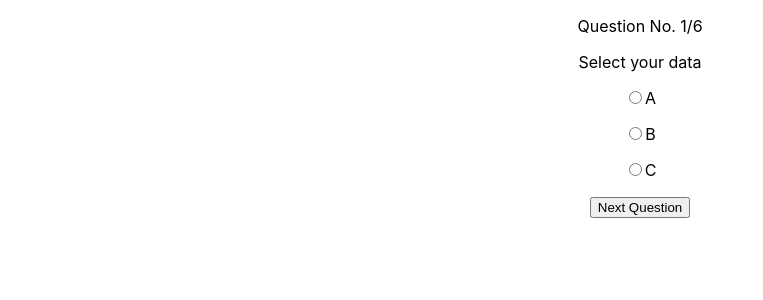
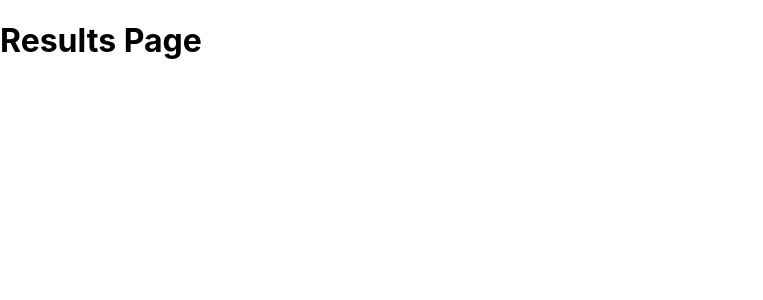
Before and after one commit to irajbhinde/hv-qna, a React (Create React App) app: page /results in a window 1280 px wide. Shown: the top 300 px of the page, without its empty margins (0-763 px from the left). Built offline with nearby package versions, Linux system fonts and the light colour scheme.

Commit message:
feat : React Router. Moving code from App.js

```diff
--- a/package.json
+++ b/package.json
@@ -8,6 +8,7 @@
     "@testing-library/user-event": "^13.5.0",
     "react": "^18.2.0",
     "react-dom": "^18.2.0",
+    "react-router-dom": "^6.4.3",
     "react-scripts": "5.0.1",
     "web-vitals": "^2.1.4"
   },
--- a/src/App.jsx
+++ b/src/App.jsx
@@ -1,117 +1,8 @@
-import { useEffect, useState } from "react";
 import "./App.css";
-import { useQuestion } from "./context/question-context";
-import { questionData } from "./data/questionData";
+import RouterPage from "./pages/RouterPage";
 
 function App() {
-  const [selectedOption, setSelectedOption] = useState();
-  const { questionState, questionDispatch } = useQuestion();
-  const [currentQuestion, setCurrentQuestion] = useState(0);
-  const [currentOptions, setCurrentOptions] = useState([]);
-  const { questionAnswerData } = questionState;
-  const [checkedState, setCheckedState] = useState(false);
-
-  const options = questionData.questions.map((ques) => {
-    let arr = [];
-    return (arr = [...arr, ques.questionoption.map((opt) => opt.optionvalue)]);
-  });
-  // console.log(options[0]);
-  // console.log(options);
-  // console.log(currentQuestion);
-
-  const handleSelect = (names) => {
-    setSelectedOption(names);
-    const resultsPageData = {
-      question: questionData.questions[currentQuestion].question,
-      selectedOption: names,
-    };
-    questionDispatch({ type: "RESULTS_DATA", payload: resultsPageData });
-    // console.log(resultsPageData);
-  };
-
-  console.log(questionAnswerData);
-
-  return (
-    <div className="App">
-      <p className="question-number">
-        Question No. {currentQuestion + 1}/{questionData.questions.length}
-      </p>
-      <p className="question">
-        {questionData.questions[currentQuestion].question}
-      </p>
-      <div>
-        {questionData.questions[currentQuestion].questionoption.map((opt) => {
-          // console.log(opt);
-          // console.log(opt.optionvalue,checkedState);
-
-          return (
-            <>
-              {/* <p>{opt.optionvalue}</p> */}
-              <p key={opt.optionvalue}>
-                <input
-                  defaultChecked={checkedState}
-                  name={`question-${questionData.questions[currentQuestion].questionid}`}
-                  type={questionData.questions[currentQuestion].questiontype}
-                  id={`value-${opt.optionid}`}
-                  onClick={() => {
-                    if (
-                      questionData.questions[currentQuestion].questiontype ===
-                      "Radio"
-                    ) {
-                      // setCheckedState(false);
-                      setCheckedState(!opt.selected);
-
-                      setSelectedOption(opt.optionvalue);
-                      // console.log("sel",selectedOption);
-                      console.log(opt.optionvalue, "-", checkedState);
-                    }
-                  }}
-                  onChange={(e) => {
-                    if (
-                      questionData.questions[currentQuestion].questiontype !==
-                      "Radio"
-                    ) {
-                      setSelectedOption(e.target.value);
-                    }
-                  }}
-                />
-                <label htmlFor={`value-${opt.optionid}`}>
-                  {opt.optionvalue}
-                </label>
-              </p>
-            </>
-          );
-        })}
-      </div>
-      {currentQuestion === questionData.questions.length - 1 ? (
-        <>
-          <button
-            onClick={() => {
-              handleSelect(selectedOption);
-              setSelectedOption("");
-              setCheckedState(false);
-            }}
-          >
-            Submit
-          </button>
-        </>
-      ) : (
-        <>
-          <button
-            onClick={() => {
-              handleSelect(selectedOption);
-              setCurrentQuestion((currentQuestion) => currentQuestion + 1);
-              setSelectedOption("");
-              setCheckedState(false);
-            }}
-            className="btn-nextQuestion"
-          >
-            Next Question
-          </button>
-        </>
-      )}
-    </div>
-  );
+  return <RouterPage />;
 }
 
 export default App;
--- a/src/index.js
+++ b/src/index.js
@@ -4,13 +4,16 @@ import "./index.css";
 import App from "./App";
 import reportWebVitals from "./reportWebVitals";
 import { QuestionProvider } from "./context/question-context";
+import { BrowserRouter } from "react-router-dom";
 
 const root = ReactDOM.createRoot(document.getElementById("root"));
 root.render(
   <React.StrictMode>
-    <QuestionProvider>
-      <App />
-    </QuestionProvider>
+    <BrowserRouter>
+      <QuestionProvider>
+        <App />
+      </QuestionProvider>
+    </BrowserRouter>
   </React.StrictMode>
 );
 
--- /dev/null
+++ b/src/pages/QuestionPage.jsx
@@ -0,0 +1,120 @@
+import { useEffect, useState } from "react";
+import { useQuestion } from "../context/question-context";
+import { questionData } from "../data/questionData";
+import { useNavigate } from "react-router-dom";
+
+export default function QuestionPage() {
+  const [selectedOption, setSelectedOption] = useState();
+  const { questionState, questionDispatch } = useQuestion();
+  const [currentQuestion, setCurrentQuestion] = useState(0);
+  const [currentOptions, setCurrentOptions] = useState([]);
+  const { questionAnswerData } = questionState;
+  const [checkedState, setCheckedState] = useState(false);
+  const navigate = useNavigate();
+
+  const options = questionData.questions.map((ques) => {
+    let arr = [];
+    return (arr = [...arr, ques.questionoption.map((opt) => opt.optionvalue)]);
+  });
+  // console.log(options[0]);
+  // console.log(options);
+  // console.log(currentQuestion);
+
+  const handleSelect = (names) => {
+    setSelectedOption(names);
+    console.log(selectedOption);
+    const resultsPageData = {
+      question: questionData.questions[currentQuestion].question,
+      selectedOption: names,
+    };
+    questionDispatch({ type: "RESULTS_DATA", payload: resultsPageData });
+    // console.log(resultsPageData);
+  };
+
+  console.log(questionAnswerData);
+
+  return (
+    <div className="App">
+      <p className="question-number">
+        Question No. {currentQuestion + 1}/{questionData.questions.length}
+      </p>
+      <p className="question">
+        {questionData.questions[currentQuestion].question}
+      </p>
+      <div>
+        {questionData.questions[currentQuestion].questionoption.map((opt) => {
+          // console.log(opt);
+          // console.log(opt.optionvalue,checkedState);
+
+          return (
+            <>
+              {/* <p>{opt.optionvalue}</p> */}
+              <p key={opt.optionvalue}>
+                <input
+                  defaultChecked={checkedState}
+                  name={`question-${questionData.questions[currentQuestion].questionid}`}
+                  type={questionData.questions[currentQuestion].questiontype}
+                  id={`value-${opt.optionid}`}
+                  value={opt.optionvalue}
+                  onClick={() => {
+                    if (
+                      questionData.questions[currentQuestion].questiontype ===
+                      "Radio"
+                    ) {
+                      // setCheckedState(false);
+                      setCheckedState(!opt.selected);
+                      setSelectedOption(opt.optionvalue);
+                      // console.log("sel",selectedOption);
+                      console.log(opt.optionvalue, "-", checkedState);
+                    }
+                  }}
+                  onChange={(e) => {
+                    if (
+                      questionData.questions[currentQuestion].questiontype !==
+                      "Radio"
+                    ) {
+
+                      setSelectedOption(e.target.value);
+                    }
+                  }}
+                />
+                <label htmlFor={`value-${opt.optionid}`}>
+                  {opt.optionvalue}
+                </label>
+              </p>
+            </>
+          );
+        })}
+      </div>
+      {currentQuestion === questionData.questions.length - 1 ? (
+        <>
+          <button
+            onClick={() => {
+                console.log("look",selectedOption);
+              handleSelect(selectedOption);
+              setSelectedOption("");
+              setCheckedState(false);
+              navigate("/results");
+            }}
+          >
+            Submit
+          </button>
+        </>
+      ) : (
+        <>
+          <button
+            onClick={() => {
+              handleSelect(selectedOption);
+              setCurrentQuestion((currentQuestion) => currentQuestion + 1);
+              setSelectedOption("");
+              setCheckedState(false);
+            }}
+            className="btn-nextQuestion"
+          >
+            Next Question
+          </button>
+        </>
+      )}
+    </div>
+  );
+}
--- /dev/null
+++ b/src/pages/ResultsPage.jsx
@@ -0,0 +1,8 @@
+import { useQuestion } from "../context/question-context";
+
+export default function ResultsPage() {
+  const { questionState, questionDispatch } = useQuestion();
+  const { questionAnswerData } = questionState;
+  console.log(questionAnswerData);
+  return <h1>Results Page</h1>;
+}
--- /dev/null
+++ b/src/pages/RouterPage.jsx
@@ -0,0 +1,13 @@
+import { Routes, Route } from "react-router-dom";
+import App from "../App";
+import QuestionPage from "./QuestionPage";
+import ResultsPage from "./ResultsPage";
+
+export default function RouterPage() {
+  return (
+    <Routes>
+      <Route path="*" element={<QuestionPage />} />
+      <Route path="/results" element={<ResultsPage />} />
+    </Routes>
+  );
+}
```
Also changed, not shown: 1 other file (tests, documents, lock files or other folders).
